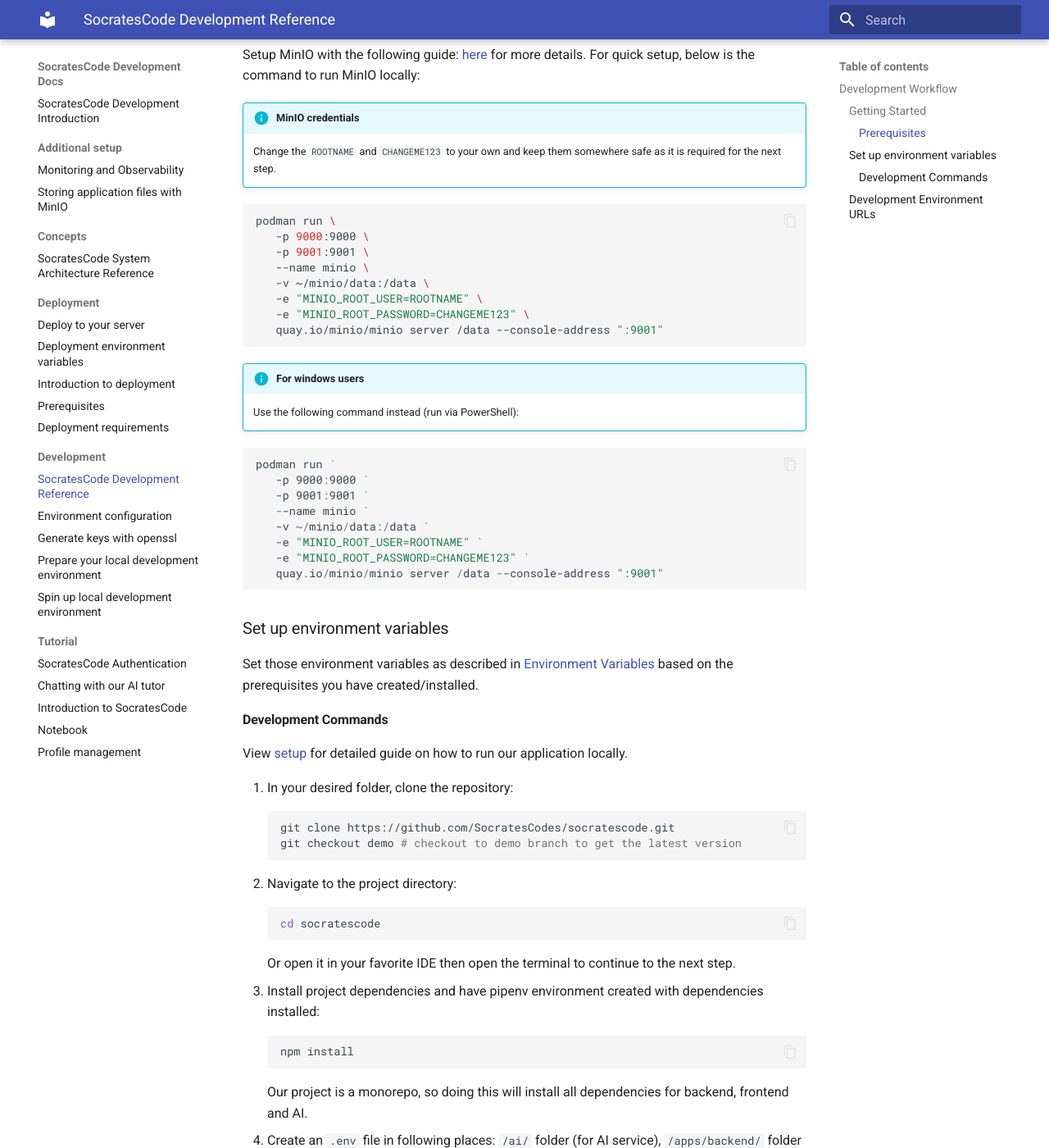
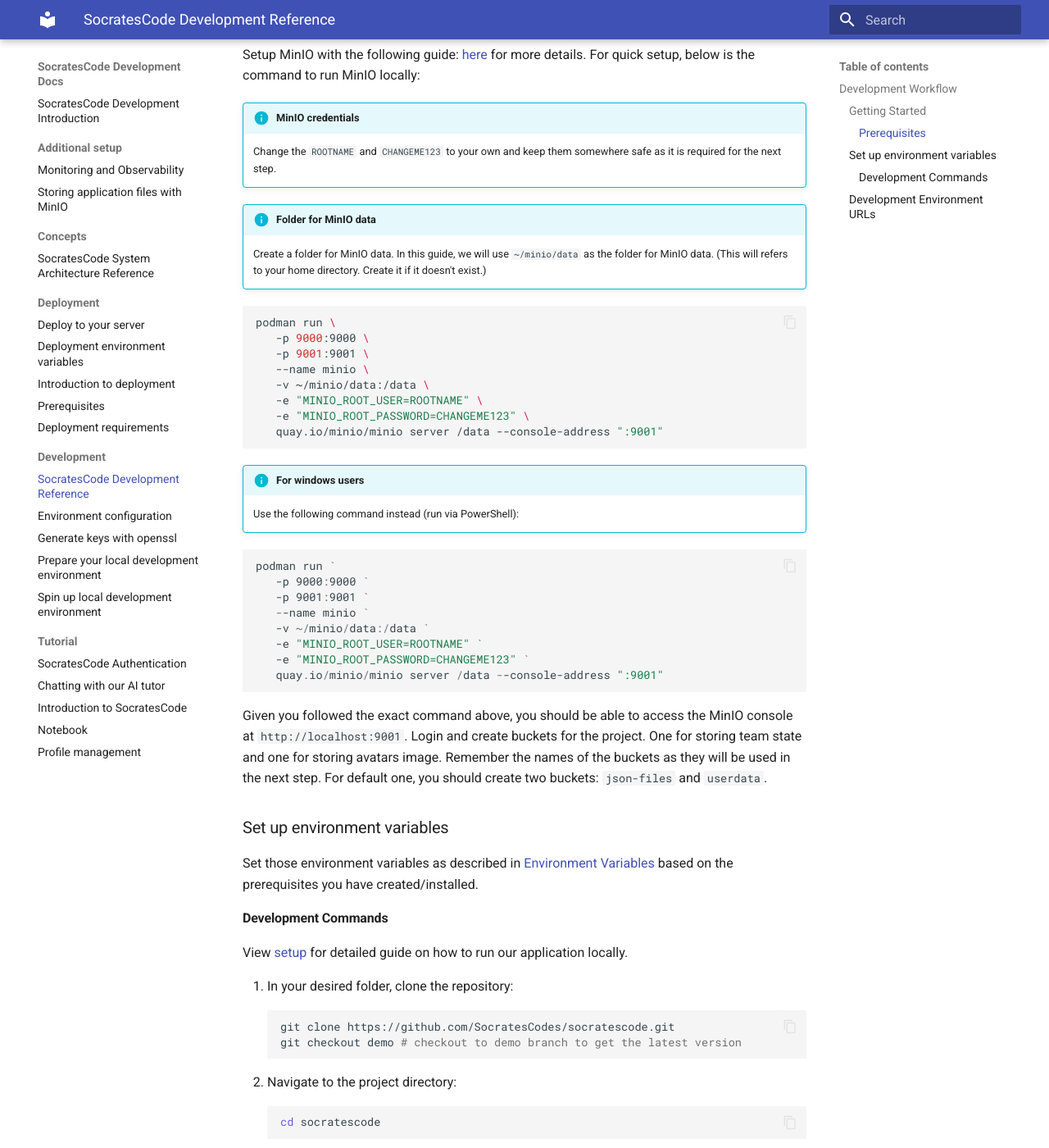
Before and after one commit to SocratesCodes/doc, an MkDocs documentation site: the page built from docs/development/core.md, in a window 1280 px wide and 1400 px high, scrolled down 748 px. Shown: the whole window at 82% size. Built offline with MkDocs 1.6.1 and Material for MkDocs 9.7.7, drawn with Linux system fonts in a browser that asks for light colours.

Commit message:
docs: update

````diff
--- a/docs/development/core.md
+++ b/docs/development/core.md
@@ -23,6 +23,8 @@
 !!! info "MinIO credentials"
     Change the `ROOTNAME` and `CHANGEME123` to your own and keep them somewhere safe as it is required for the next step.
 
+!!! info "Folder for MinIO data"
+    Create a folder for MinIO data. In this guide, we will use `~/minio/data` as the folder for MinIO data. (This will refers to your home directory. Create it if it doesn't exist.)
 
 ```bash
 podman run \
@@ -49,6 +51,7 @@
    quay.io/minio/minio server /data --console-address ":9001"
 ```
 
+Given you followed the exact command above, you should be able to access the MinIO console at `http://localhost:9001`. Login and create buckets for the project. One for storing team state and one for storing avatars image. Remember the names of the buckets as they will be used in the next step. For default one, you should create two buckets: `json-files` and `userdata`.
 
 ### Set up environment variables
 Set those environment variables as described in [Environment Variables](environment.md) based on the prerequisites you have created/installed.
````
